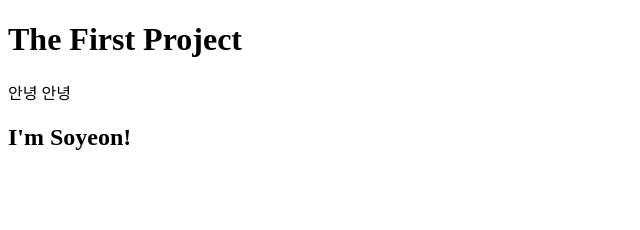
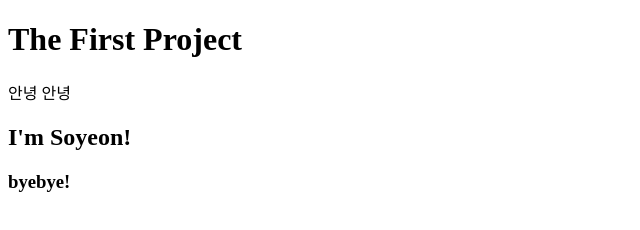
Before and after one commit to yeanha/test-1, a plain HTML site: page index.html in a window 1280 px wide. Shown: the full height of the page, 0-640 px from the left. Drawn offline with Linux system fonts and the light colour scheme.

Commit message:
Update index.html

```diff
--- a/index.html
+++ b/index.html
@@ -12,5 +12,6 @@
     <h1>The First Project</h1>
     <p>안녕 안녕</p>
     <h2>I'm Soyeon!</h2>
+    <h3>byebye!</h3>
 </body>
 </html>
```
